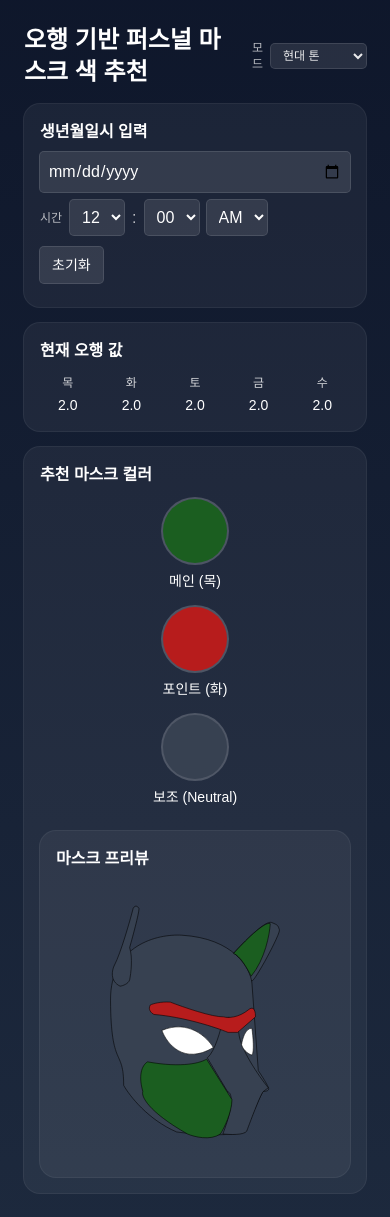
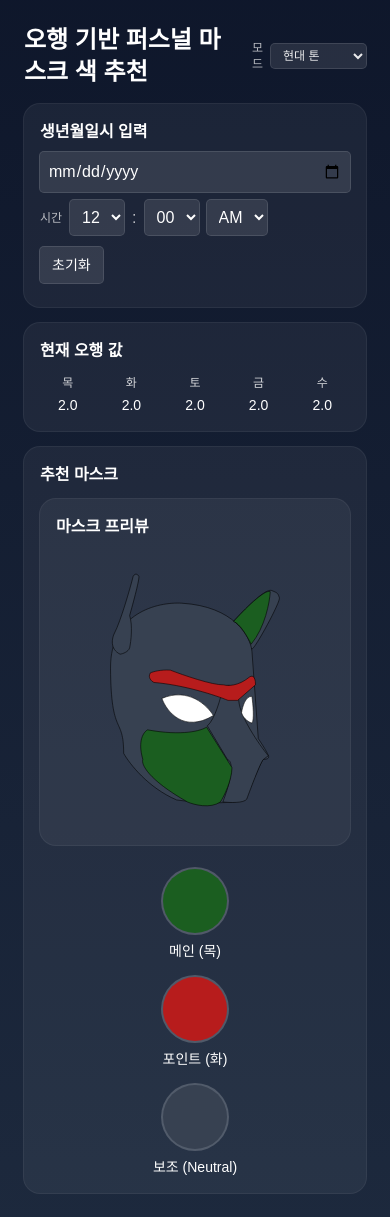
Before and after one commit to SU-IM/OhengPupMask, a Next.js app: page / in a window 390 px wide. Built offline with nearby package versions, Linux system fonts and the light colour scheme.

Commit message:
Mobile UI changed

```diff
--- a/src/components/OhengColorApp.tsx
+++ b/src/components/OhengColorApp.tsx
@@ -300,26 +300,47 @@ export default function OhengColorApp() {
 
                 {/* 결과 */}
                 <div className="p-4 rounded-2xl bg-white/5 ring-1 ring-white/10">
-          <div className="text-white font-semibold mb-3">추천 마스크 컬러</div>
-          <div className="grid md:grid-cols-3 gap-4">
+                    <div className="text-white font-semibold mb-3">추천 마스크</div>
+
+                    {/* 프리뷰 먼저 */}
+                    <div className="mb-6 p-4 rounded-2xl bg-white/5 ring-1 ring-white/10">
+                        <div className="text-white font-semibold mb-3">마스크 프리뷰</div>
+                        <MaskSilhouette
+                            main={maskColors.main}
+                            point={maskColors.point}
+                            support={maskColors.support}
+                        />
+                    </div>
+
+                    {/* 컬러 한 줄 배치 */}
+                    <div className="flex flex-col md:flex-row justify-around items-center gap-4">
                         <div className="flex flex-col items-center">
-              <div className="w-16 h-16 rounded-full ring-2 ring-white/20 mb-2" style={{ background: maskColors.main }} />
-              <div className="text-white text-sm">메인 ({ELEMENT_META[maskColors.mainEl as ElementKey].nameKo})</div>
-            </div>
-            <div className="flex flex-col items-center">
-              <div className="w-16 h-16 rounded-full ring-2 ring-white/20 mb-2" style={{ background: maskColors.point }} />
-              <div className="text-white text-sm">포인트 ({ELEMENT_META[maskColors.pointEl as ElementKey].nameKo})</div>
-            </div>
-            <div className="flex flex-col items-center">
-              <div className="w-16 h-16 rounded-full ring-2 ring-white/20 mb-2" style={{ background: maskColors.support }} />
-              <div className="text-white text-sm">보조 (Neutral)</div>
+                            <div
+                                className="w-16 h-16 rounded-full ring-2 ring-white/20 mb-2"
+                                style={{ background: maskColors.main }}
+                            />
+                            <div className="text-white text-sm">
+                                메인 ({ELEMENT_META[maskColors.mainEl as ElementKey].nameKo})
                             </div>
                         </div>
 
-          {/* 마스크 프리뷰 */}
-          <div className="mt-6 p-4 rounded-2xl bg-white/5 ring-1 ring-white/10">
-            <div className="text-white font-semibold mb-3">마스크 프리뷰</div>
-            <MaskSilhouette main={maskColors.main} point={maskColors.point} support={maskColors.support} />
+                        <div className="flex flex-col items-center">
+                            <div
+                                className="w-16 h-16 rounded-full ring-2 ring-white/20 mb-2"
+                                style={{ background: maskColors.point }}
+                            />
+                            <div className="text-white text-sm">
+                                포인트 ({ELEMENT_META[maskColors.pointEl as ElementKey].nameKo})
+                            </div>
+                        </div>
+
+                        <div className="flex flex-col items-center">
+                            <div
+                                className="w-16 h-16 rounded-full ring-2 ring-white/20 mb-2"
+                                style={{ background: maskColors.support }}
+                            />
+                            <div className="text-white text-sm">보조 (Neutral)</div>
+                        </div>
                     </div>
                 </div>
             </div>
```
Lines whose indentation alone changed are shown as unchanged.
